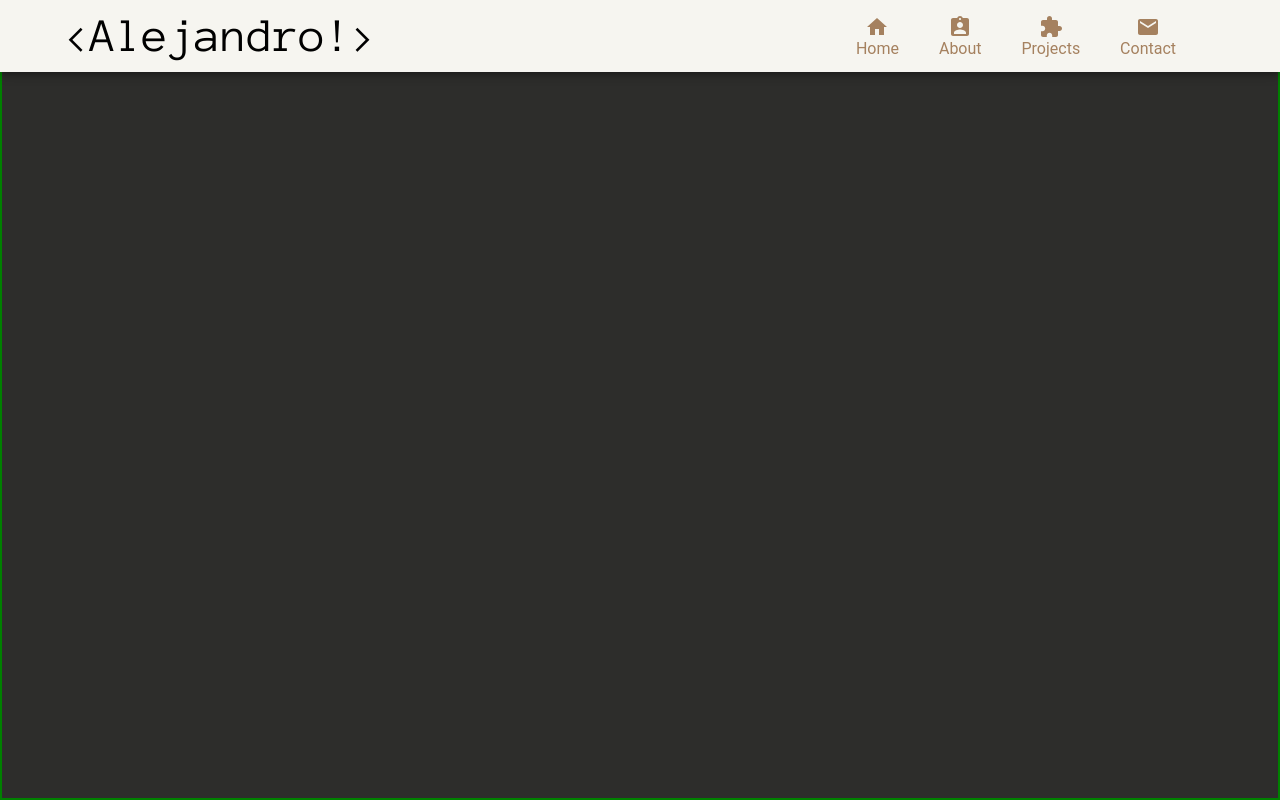
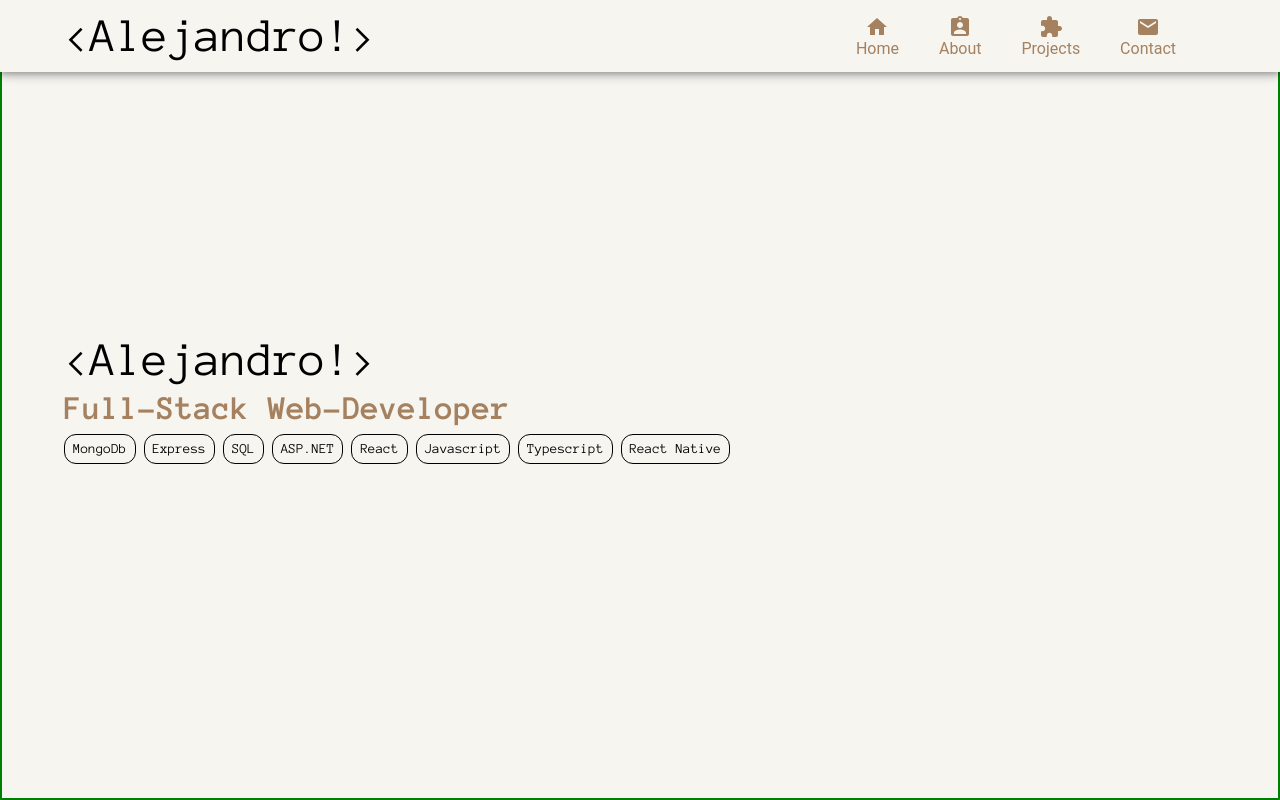
Before and after one commit to tkalejandro/modern-portfolio, a Next.js app: page / in a window 1280 px wide. Shown: the top 800 px of the page. Built offline with nearby package versions, Linux system fonts and the light colour scheme.

Commit message:
First abnner additon.

```diff
--- a/src/modules/LandingPage/components/Banner/Banner.tsx
+++ b/src/modules/LandingPage/components/Banner/Banner.tsx
@@ -1,20 +1,48 @@
-import { Box, Grid, Paper, styled } from '@mui/material';
+import { Box, Container, Grid, Paper, styled, Typography } from '@mui/material';
 import React from 'react';
 import { LandingPageIds } from '../../../../constants';
 
+/**
+ * Principal Banner. Quick information of my skills
+ * @returns
+ */
+const Banner = () => {
 
-const Banner = () => {
+    const data: string[] = ['MongoDb', 'Express', 'SQL', 'ASP.NET', 'React', 'Javascript', 'Typescript', 'React Native']
 
     return (
         <Box
-        id={LandingPageIds.home}
-        sx={(theme) =>({
-            background: theme.palette.primary.main,
-            border: "2px solid green",
-            width: "100%",
-            height: "100vh"
-        })}>
-            Banner
+            id={LandingPageIds.home}
+            sx={(theme) => ({
+                background: theme.palette.background.default,
+                border: "2px solid green",
+                width: "100%",
+                minHeight: "100vh",
+                height: "100vh"
+            })}>
+            <Container sx={{ py:10, height: '100%', display: 'flex', justifyContent: 'center', flexDirection:'column'}}>
+                <Typography variant="h3">{"<Alejandro!>"}</Typography>
+                <Typography variant="h4" fontWeight={700} color="secondary">Full-Stack Web-Developer</Typography>
+                <Box sx={{ display: 'flex', flexWrap: 'wrap', justifyContent: 'flex-start', alignItems: 'center' }}>
+                    {
+                        data.map((str) => {
+                            return <Typography
+                            variant='body2'
+                            sx={{
+                                my: 0.5,
+                                mr: 1,
+                                px: 1,
+                                py: 0.5,
+                                border: 1,
+                                borderRadius: '12px'
+
+                            }}
+                            my={0.5} mr={1} p={0.5} key={str}>{str}</Typography>
+                        })
+                    }
+
+                </Box>
+            </Container>
         </Box>
     );
 };
```
